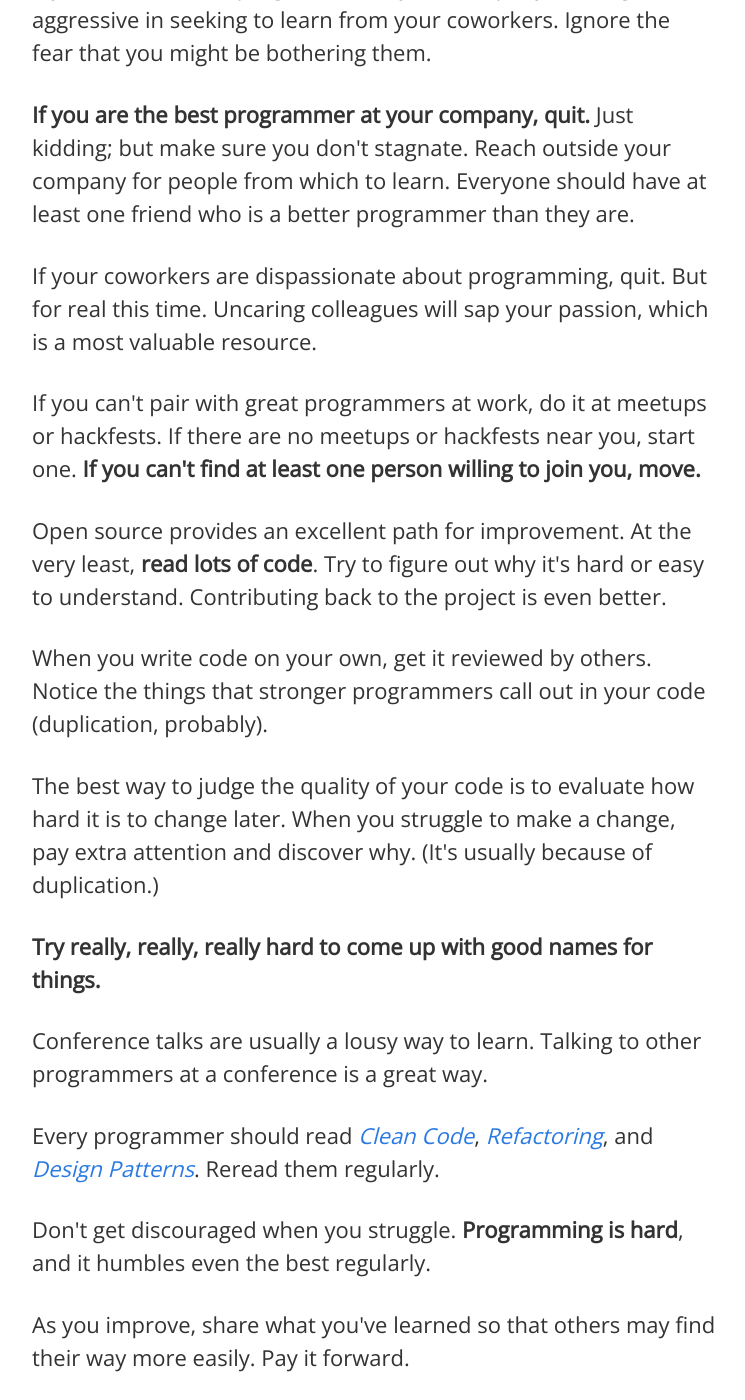
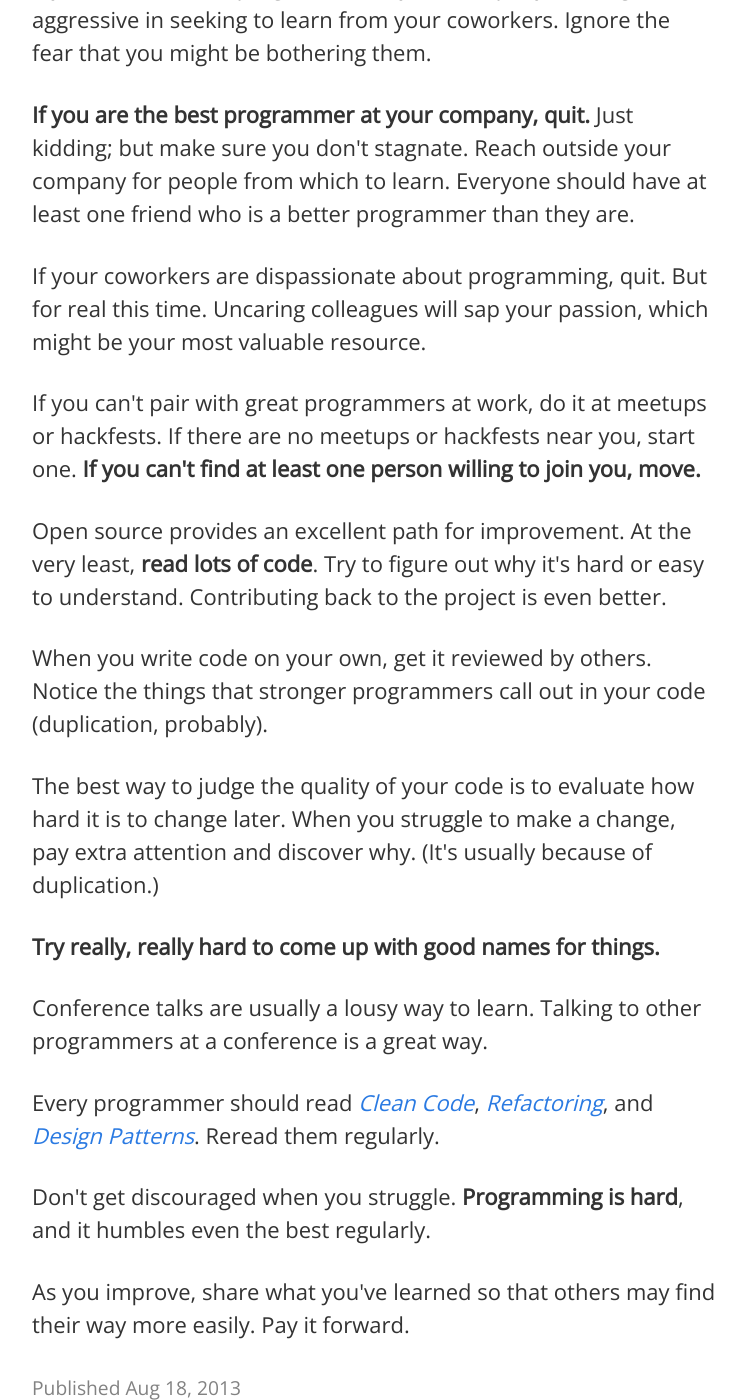
Before and after one commit to r00k/blog, a Jekyll site: the page built from _posts/2013-08-17-how-to-improve-as-a-programmer.html, in a window 1280 px wide and 1400 px high, scrolled down 730 px. Shown: the whole window, without its empty margins (266-1011 px from the left). Built offline with Jekyll 4.4.1, drawn with Linux system fonts in a browser that asks for light colours.

Commit message:
Reformat and tweak

```diff
--- a/_posts/2013-08-17-how-to-improve-as-a-programmer.html
+++ b/_posts/2013-08-17-how-to-improve-as-a-programmer.html
@@ -9,19 +9,35 @@ status: publish
 type: post
 published: true
 ---
+
 <p>The best way to get better at programming is to pair with other developers.</p>
+
 <p>Ideally, spend most of your time pairing with a more experienced programmer.</p>
+
 <p>Other times, pair with someone less experienced. Attempting to justify your suggestions will reveal when your understanding of something is superficial. (When you discover this to be the case, <strong>admit it immediately.</strong>)</p>
+
 <p>Pair program for much of your time, but do plenty of struggling on your own.</p>
+
 <p>If you are the worst programmer at your company, that's great. Be aggressive in seeking to learn from your coworkers. Ignore the fear that you might be bothering them.</p>
+
 <p><strong>If you are the best programmer at your company, quit.</strong> Just kidding; but make sure you don't stagnate. Reach outside your company for people from which to learn. Everyone should have at least one friend who is a better programmer than they are.</p>
-<p>If your coworkers are dispassionate about programming, quit. But for real this time. Uncaring colleagues will sap your passion, which is a most valuable resource.</p>
+
+<p>If your coworkers are dispassionate about programming, quit. But for real this time. Uncaring colleagues will sap your passion, which might be your most valuable resource.</p>
+
 <p>If you can't pair with great programmers at work, do it at meetups or hackfests. If there are no meetups or hackfests near you, start one. <strong>If you can't find at least one person willing to join you, move.</strong></p>
+
 <p>Open source provides an excellent path for improvement. At the very least, <strong>read lots of code</strong>. Try to figure out why it's hard or easy to understand. Contributing back to the project is even better.</p>
+
 <p>When you write code on your own, get it reviewed by others. Notice the things that stronger programmers call out in your code (duplication, probably).</p>
+
 <p>The best way to judge the quality of your code is to evaluate how hard it is to change later. When you struggle to make a change, pay extra attention and discover why. (It's usually because of duplication.)</p>
-<p><strong>Try really, really, really hard to come up with good names for things.</strong></p>
+
+<p><strong>Try really, really hard to come up with good names for things.</strong></p>
+
 <p>Conference talks are usually a lousy way to learn. Talking to other programmers at a conference is a great way.</p>
+
 <p>Every programmer should read <a href="http://www.amazon.com/gp/product/0132350882/ref=as_li_qf_sp_asin_il_tl?ie=UTF8&camp=1789&creative=9325&creativeASIN=0132350882&linkCode=as2&tag=codeulate-20"><em>Clean Code</em></a>, <a href="http://www.amazon.com/gp/product/0201485672/ref=as_li_qf_sp_asin_tl?ie=UTF8&camp=1789&creative=9325&creativeASIN=0201485672&linkCode=as2&tag=codeulate-20"><em>Refactoring</em></a>, and <em><a href="http://www.amazon.com/gp/product/0201633612/ref=as_li_qf_sp_asin_il_tl?ie=UTF8&camp=1789&creative=9325&creativeASIN=0201633612&linkCode=as2&tag=codeulate-20">Design Patterns</a></em>. Reread them regularly.</p>
+
 <p>Don't get discouraged when you struggle. <strong>Programming is hard</strong>, and it humbles even the best regularly.</p>
+
 <p>As you improve, share what you've learned so that others may find their way more easily. Pay it forward.</p>
```
